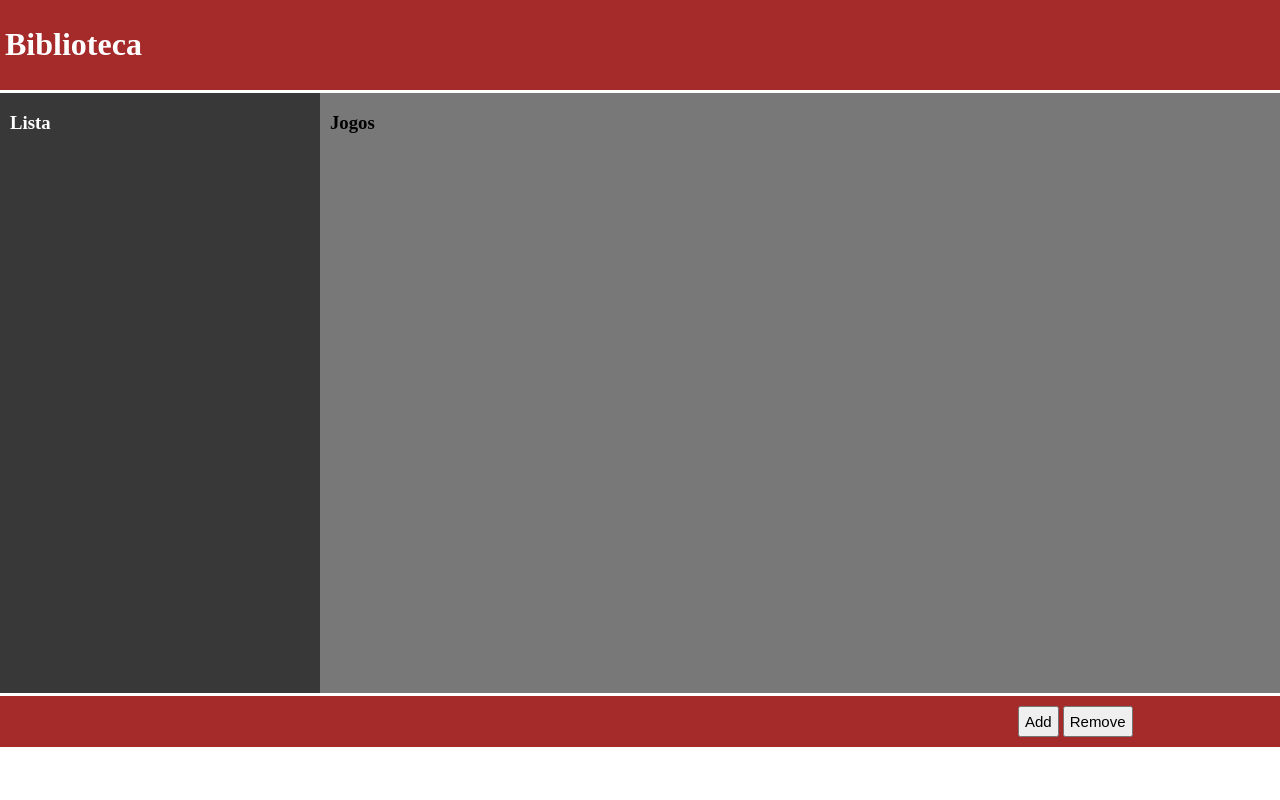
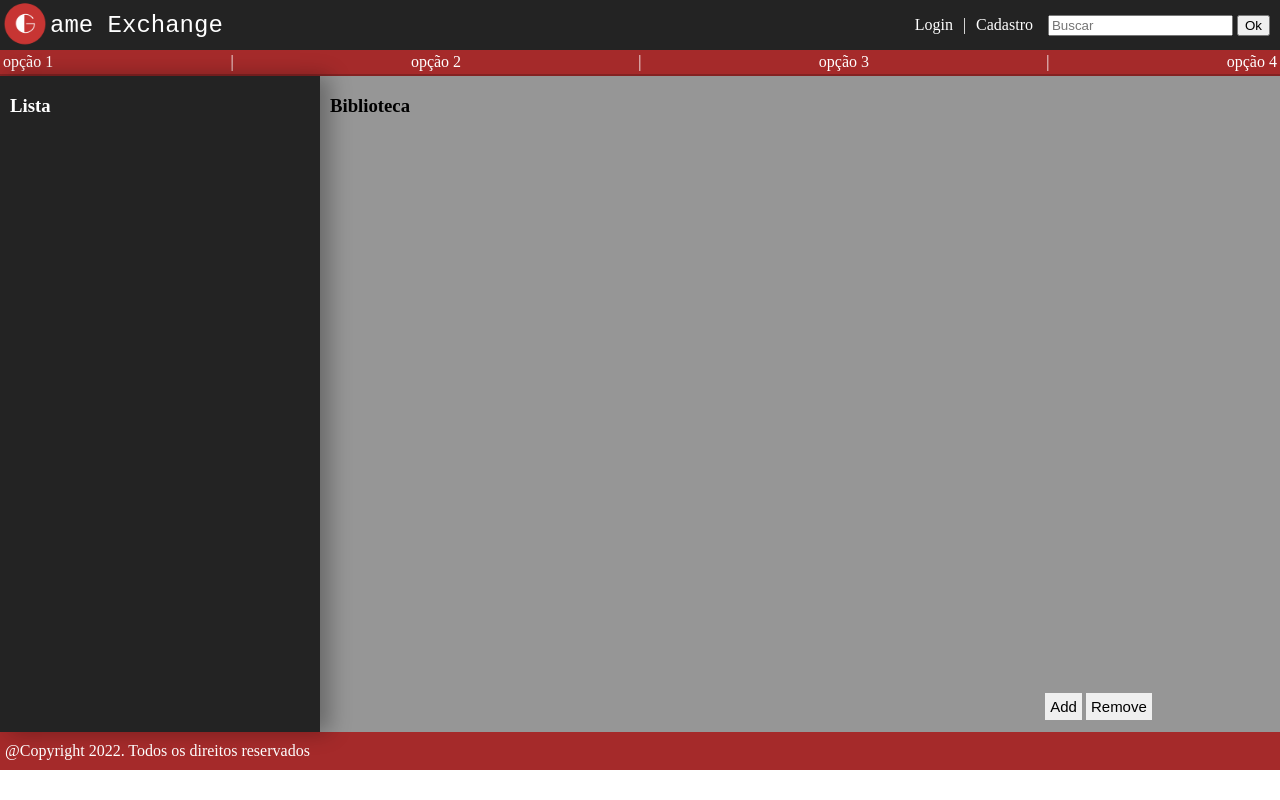
Before and after one commit to ICEI-PUC-Minas-PPLCC-TI/tiaw-ppl-cc-m-20221-t1-g1-alto-custo-de-jogos, a plain HTML site: page codigo/Tulio/cadastro_jogo/lib.html in a window 1280 px wide. Drawn offline with Linux system fonts and the light colour scheme.

Commit message:
Merge template/sprint 3
Mesclagem do template da biblioteca com o sprint 3

```diff
--- a/codigo/Tulio/cadastro_jogo/handler.js
+++ b/codigo/Tulio/cadastro_jogo/handler.js
@@ -9,15 +9,15 @@ onload = () => {
     // eventos de controle
     // adição e remoção de jogos, definição do menu e campos de texto
     document.querySelector('#add-game').onclick = () => {
-        $('.sub-menu').css('visibility', 'visible');
-        $('div.sub-menu > h3').text('Cadastre seu jogo');
+        $('.menu-cadastro').css('visibility', 'visible');
+        $('div.menu-cadastro > h3').text('Cadastre seu jogo');
         $('.name-field').css('background-color','white');
         $('.platform-field').css('background-color','white');
         $('.name-field').val('');
         $('.platform-field').val('');
 
         // adiciona a classe da operação
-        let controlador = $('.sub-menu > div');
+        let controlador = $('.menu-cadastro > div');
 
         if (controlador.hasClass('remover')){
             controlador.removeClass('remover');
@@ -41,14 +41,14 @@ onload = () => {
         }
     };
     document.querySelector('#remove-game').onclick = () => {
-        $('.sub-menu').css('visibility', 'visible');
-        $('div.sub-menu > h3').text('Remover jogo');
+        $('.menu-cadastro').css('visibility', 'visible');
+        $('div.menu-cadastro > h3').text('Remover jogo');
         $('.name-field').css('background-color','white');
         $('.platform-field').css('background-color','white');
         $('.name-field').val('');
         $('.platform-field').val('');
 
-        let controlador = $('.sub-menu > div');
+        let controlador = $('.menu-cadastro > div');
 
         // adiciona a classe da operação
         if (controlador.hasClass('cadastro')){
@@ -75,15 +75,15 @@ onload = () => {
     document.querySelector('.cancel').onclick = () => {
         $('.name-field').val('');
         $('.platform-field').val('');
-        $('.sub-menu').css('visibility', 'hidden');
+        $('.menu-cadastro').css('visibility', 'hidden');
 
-        let controlador = $('.sub-menu > div');
+        let controlador = $('.menu-cadastro > div');
 
         if(controlador.hasClass('cadastro')) controlador.removeClass('cadastro');
         else if(controlador.hasClass('remover')) controlador.removeClass('remover');
     };
     document.querySelector('.submit').onclick = resolverMenu;
-    $('.sub-menu').css('visibility', 'hidden');
+    $('.menu-cadastro').css('visibility', 'hidden');
 
     // recupera os elementos do html
     gameList = document.querySelector('#list');
@@ -158,7 +158,7 @@ function initBiblioteca(){
 // função controladora do menu
 // determina se irá adicionar ou remover o jogo
 function resolverMenu(){
-    let controlador = $('.sub-menu > div');
+    let controlador = $('.menu-cadastro > div');
 
     if(controlador.hasClass('cadastro')) enviarGame();
     else removerGame();
@@ -256,7 +256,7 @@ function removerGame(){
     gameBd.games.splice(index, 1);
     localStorage.setItem('bd', JSON.stringify(gameBd));
 
-    $('.sub-menu').css('visibility', 'hidden');
+    $('.menu-cadastro').css('visibility', 'hidden');
 
 }
 function enviarGame(){
@@ -318,5 +318,5 @@ function enviarGame(){
 
     thumbSect.appendChild(newT);
 
-    $('.sub-menu').css('visibility', 'hidden');
+    $('.menu-cadastro').css('visibility', 'hidden');
 }
--- a/codigo/Tulio/cadastro_jogo/lib.html
+++ b/codigo/Tulio/cadastro_jogo/lib.html
@@ -8,9 +8,40 @@
         <script src="jquery-3.6.0.min.js"></script>
     </head>
     <body>
-        <header><h1>Biblioteca</h1></header>
+        <header>
+            <div class="top-menu">
+                <div class="logo">
+                    <img src="imgs/Logo.png" alt="logo.png">
+                    <label>ame Exchange</label>
+                </div>
+                <div class="input-area">
+                    <ul class="cadastro-login">
+                        <li><a>Login</a></li>
+                        <li>|</li>
+                        <li><a>Cadastro</a></li>
+                    </ul>
+                    <div class="search-bar">
+                        <input type="text" placeholder="Buscar">
+                        <button>Ok</button>
+                    </div>
+                </div>
+            </div>
+            <div class="sub-menu">
+                <nav>
+                    <ul>
+                        <li>opção 1</li>
+                        <li>|</li>
+                        <li>opção 2</li>
+                        <li>|</li>
+                        <li>opção 3</li>
+                        <li>|</li>
+                        <li>opção 4</li>
+                    </ul>
+                </nav>
+            </div>
+        </header>
 
-        <!-- estrtura básica do site -->
+        <!-- estrutura básica do site -->
         <div class="grid">
             <section class="game-list">
                 <h3>Lista</h3>
@@ -19,12 +50,12 @@
             </section>
 
             <section id="thumbs">
-                <h3>Jogos</h3>
+                <h3>Biblioteca</h3>
             </section>
         </div>
 
-        <!-- sub-menu -->
-        <div class="sub-menu">
+        <!-- menu-cadastro -->
+        <div class="menu-cadastro">
             <!-- div da classe do menu-->
             <div></div>
             <!---->
@@ -52,5 +83,10 @@
             <button type="button" id="add-game">Add</button>
             <button type="button" id="remove-game">Remove</button>
         </div>
+
+        <!-- rodapé -->
+        <footer>
+            <p>@Copyright 2022. Todos os direitos reservados</p>
+        </footer>
     </body>
 </html>
--- a/codigo/Tulio/cadastro_jogo/libStyle.css
+++ b/codigo/Tulio/cadastro_jogo/libStyle.css
@@ -1,24 +1,43 @@
 
-/* definições do grid e do layout da página*/
+/* definições gerais*/
 html{
     margin: 0px;
 }
 
 body{
     margin: 0px;
-    width: 100%;
-    height: 100%;
 }
+/**/
 
+/* formatação do grid e seções */
 div.grid{
     display: grid;
     grid-template-columns: 1fr 3fr;
-    min-height: 75vh;
+    height: 82vh;
 }
 
+
 div.grid section.game-list {
-    max-height: 100%;
+    color: white;
+    background-color: rgb(35, 35, 35);
+
+    padding-left: 10px;
     overflow-y: scroll;
+
+    box-shadow: 10px 0px 20px rgba(0, 0, 0, 0.3);
+    z-index: 1;
+}
+
+div.grid section.game-list ul{
+    padding: 0px;
+}
+
+div.grid section.game-list ul li{
+    padding-left: 10px;
+}
+
+div.grid section.game-list ul li:nth-child(even){
+    background-color: rgb(60, 60, 60);
 }
 
 div.grid section.thumbs img{
@@ -27,15 +46,79 @@ div.grid section.thumbs img{
 
 div.grid section.thumbs{
     display: flex;
-
-    max-height: 100%;
     overflow-y: scroll;
 }
 
-/* definição sub-menu */
-div.sub-menu{
+div section#thumbs{
+    background-color: rgb(150, 150, 150);
+    padding-left: 10px;
+}
+/**/
+
+/* formatação do cabeçalho */
+header .top-menu{
+    display: flex;
+    justify-content: space-between;
+    align-items: center;
+
+    background-color: rgb(35, 35, 35);
+}
+
+header .top-menu .logo{
+    display: flex;
+    align-items: center;
+}
+
+header .top-menu .logo label{
+
+    color: white;
+    font-size: x-large;
+    font-family: 'Courier New', Courier, monospace;
+}
+
+header .sub-menu nav ul{
+    display: flex;
+    justify-content: space-between;
+    list-style: none;
+
+    margin: 0px;
+    padding: 3px;
+
+    background-color: brown;
+    border-bottom: 2px solid rgba(0, 0, 0, 0.2);
+    color: white;
+
+}
+
+header .logo img{
+    width: 50px;
+}
+
+header .input-area{
+    display: flex;
+    align-items: center;
+
+    padding: 0px 10px;
+}
+
+header .input-area ul{
+    display: flex;
+    list-style: none;
+
+    color: white;
+    padding: 0px 5px;
+}
+
+header .input-area ul li{
+    padding-right: 10px;
+}
+/**/
+
+/* definição menu-cadastro */
+div.menu-cadastro{
     padding: 10px 30px 30px;
-    background-color: rgb(238, 68, 68);
+    background-color: rgb(35, 35, 35);
+    border-radius: 30px;
 
     position: absolute;
     visibility: visible;
@@ -44,35 +127,48 @@ div.sub-menu{
 
 }
 
-div.sub-menu h3{
+div.menu-cadastro h3{
     font-family: Arial, Helvetica, sans-serif;
     font-size: x-large;
     color: white;
 }
 
-div.sub-menu input[type="text"]{
+div.menu-cadastro input[type="text"]{
     padding: 5px 20px;
 }
 
-div.sub-menu input.submit{
+div.menu-cadastro input.submit{
     margin-top: 15px;
     font-size: large;
 }
 
-div.sub-menu button.cancel{
+div.menu-cadastro button.cancel{
     margin-top: 15px;
     font-size: large;
 }
+/**/
 
 /* definições básicas dos botões */
 div.buttons{
+    position: absolute;
     padding: 0%;
+
+    left: 75vw;
+    bottom: 10%;
 }
 
 .buttons button{
     position: relative;
     left: 80%;
 }
+
+
+.buttons button{
+    padding: 5px;
+    font-size: 15px;
+    border: none;
+}
+/**/
 
 /* definição das thumbs e listas*/
 section img{
@@ -81,33 +177,13 @@ section img{
     padding: 10px;
 }
 
-/* cores e estilo */
-header{
-    margin: 0px;
-    padding: 5px;
+/* rodapé */
+footer {
     background-color: brown;
-    border-bottom: 3px solid white;
     color: white;
 }
 
-div section.game-list{
-    color: white;
-    background-color: rgb(56, 56, 56);
-    padding-left: 10px;
+footer p{
+    margin: 0px;
+    padding: 10px 5px 10px;
 }
-
-div section#thumbs{
-    background-color: rgb(120, 120, 120);
-    padding-left: 10px;
-}
-
-body div.buttons{
-    padding: 10px;
-    background-color: brown;
-    border-top: 3px solid white;
-}
-
-body div.buttons button{
-    padding: 5px;
-    font-size: 15px;
-}
```
Also changed, not shown: codigo/Tulio/cadastro_jogo/imgs/Logo.png (added).
